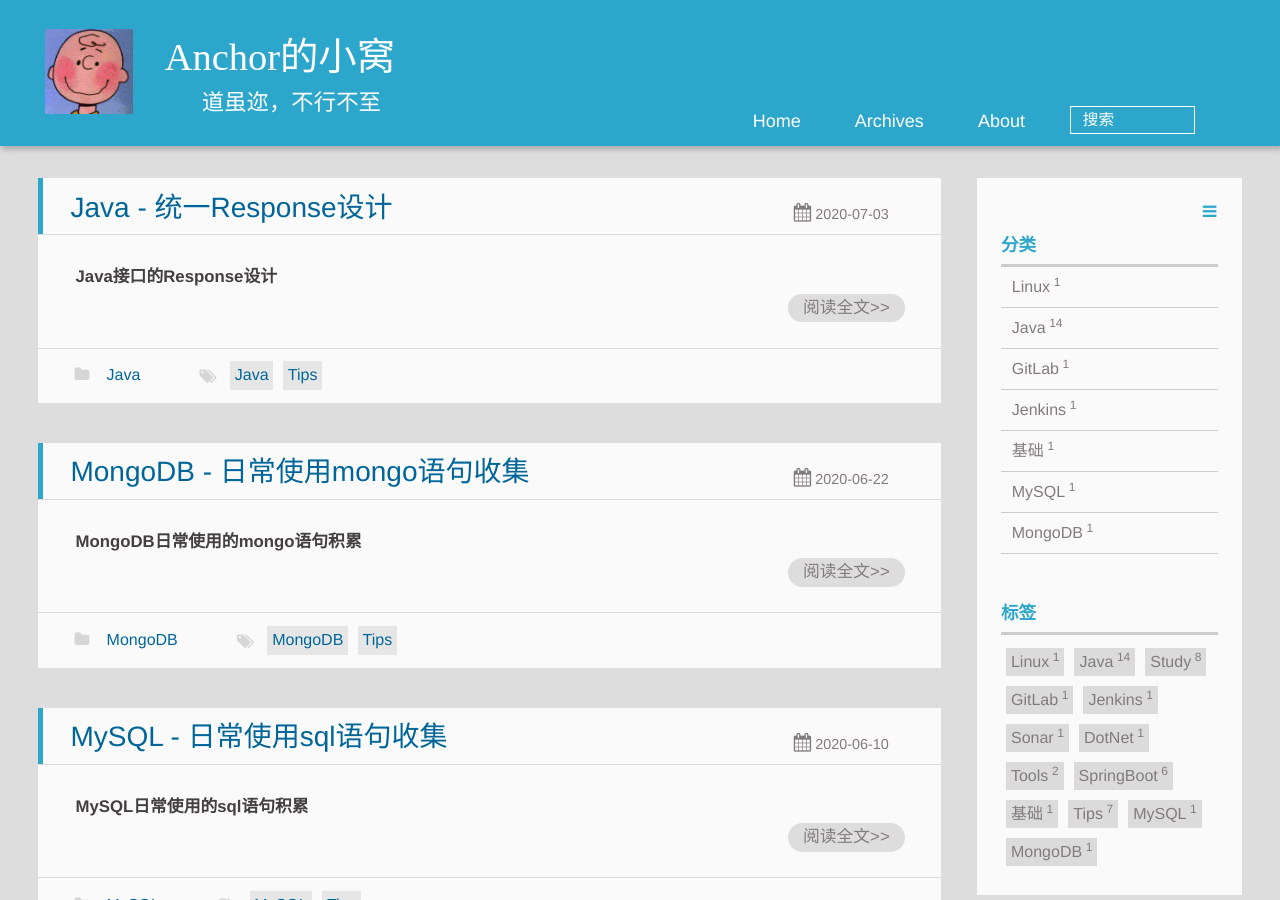
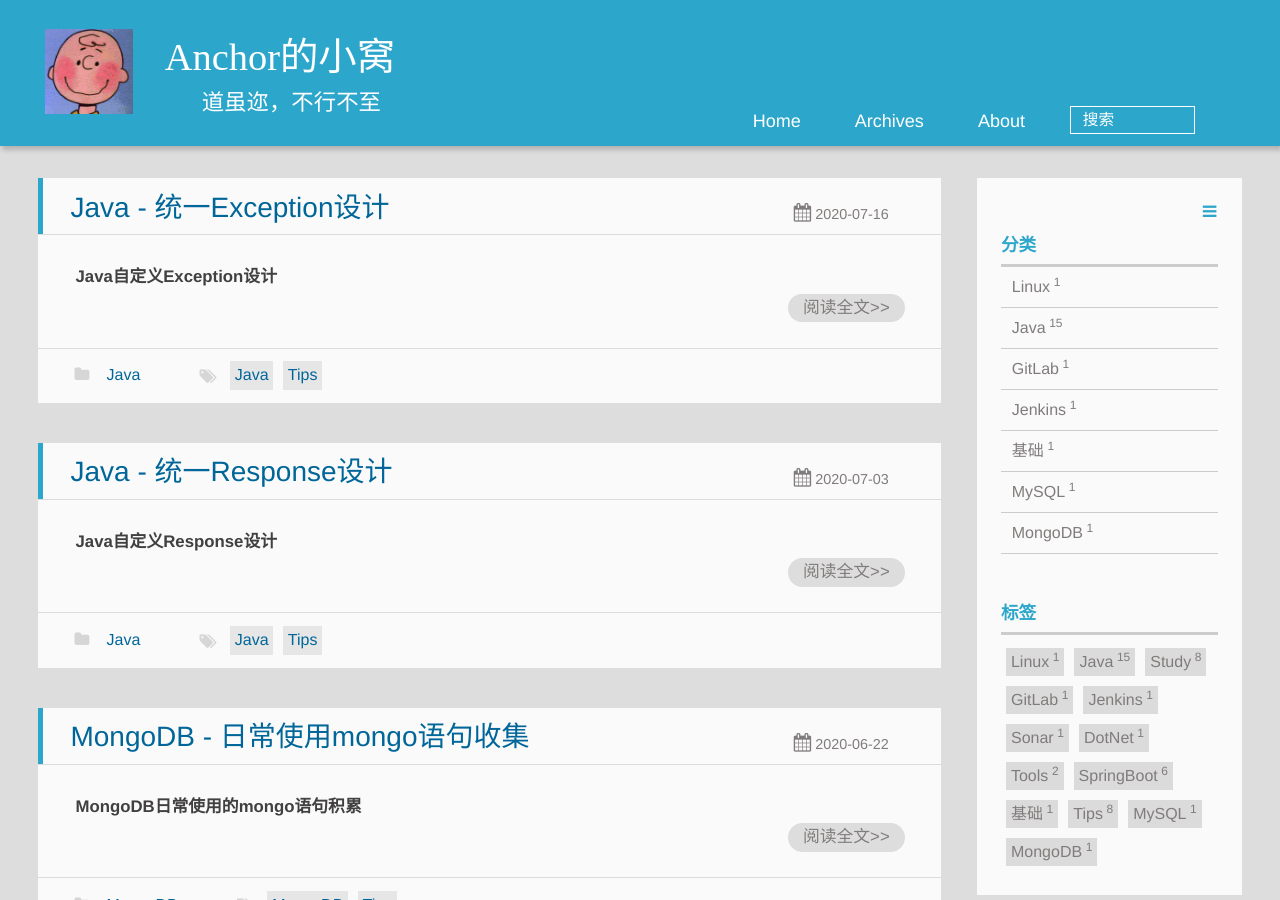
Before and after one commit to memorate/memorate.github.io, a Jekyll site: the page built from index.html, in a window 1280 px wide and 900 px high. Built offline with Jekyll 4.4.1, drawn with Linux system fonts in a browser that asks for light colours; the list of posts is cut into pages by our own code; some of the changed lines change nothing that is shown; some of the changed text lies outside the part shown.

Commit message:
complete 20200703 create 20200716

```diff
--- a/_posts/2020-07-03-unify-response.md
+++ b/_posts/2020-07-03-unify-response.md
@@ -7,7 +7,7 @@ tags:
 categories: Java
 description: 统一Response设计
 ---
-**Java接口的Response设计**
+**Java自定义Response设计**
 
 <!-- more -->
 ## 前言
--- /dev/null
+++ b/_posts/2020-07-16-unify-exception.md
@@ -0,0 +1,21 @@
+---
+layout: post
+title: Java - 统一Exception设计
+tags:
+- Java
+- Tips
+categories: Java
+description: 统一Exception设计
+---
+**Java自定义Exception设计**
+
+<!-- more -->
+## 前言
+**1.Throwable、Exception、RuntimeException**
+继承关系：
+## 小知识
+**问：Java类中的Fields和Properties有什么区别？**
+**答：Fields** —— 成员变量，可直接访问(意味着访问控制符必须为public)。pi是成员变量。
+　　**Properties** —— 属性，需通过get/set访问。name、AGE、gender是属性。
+`注：`属性的名字是由get/set后的字符串决定的。例：属性名为AGE而不是age。
+　　![]({{ "/assets/img/20200716/20200716001.png"}})![]({{ "/assets/img/20200716/20200716002.png"}})
```
Also changed, not shown: assets/img/20200716/20200716001.png (added), assets/img/20200716/20200716002.png (added).
